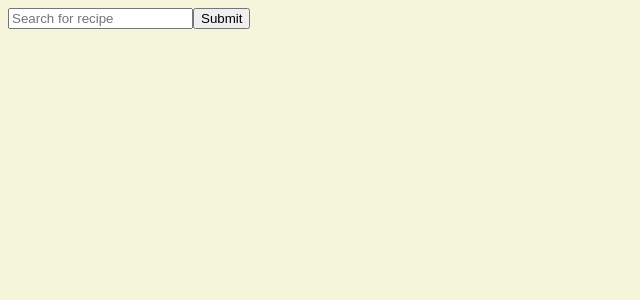
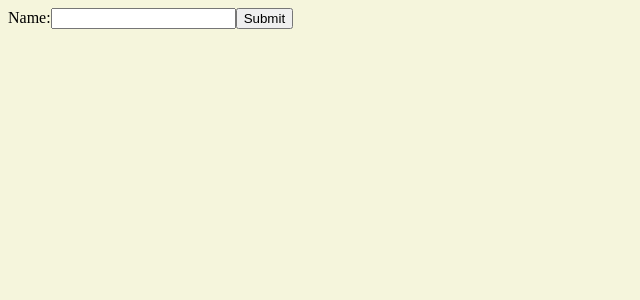
Before and after one commit to josellanza/bloobirds-technical-test, a React app: page / in a window 1280 px wide. Shown: the top 300 px of the page, without its empty margins (0-640 px from the left). Built offline with nearby package versions, Linux system fonts and the light colour scheme.

Commit message:
database set up

```diff
--- a/config_sql.js
+++ b/config_sql.js
@@ -1,10 +1,10 @@
 const mysql = require('mysql');
 
-const con;
+let con;
 
 const init = () => {
     con = mysql.createConnection({
-        host: "127.0.0.1",
+        host: "localhost",
         user: "josellanza", //your user
         password: "Jose1234$",// your password
         database: "techtest"
--- a/controller.js
+++ b/controller.js
@@ -1,12 +1,11 @@
 const testsql = require('./config_sql');
-
 
 const query = (req, res) => {
     console.log("test");
     testsql.init();
     const search = req.body;
 
-    testsql.query('SELECT * FROM pet WHERE name LIKE '%search%'').then((data) => {
+    testsql.query('SELECT * FROM recipe WHERE name LIKE '%search%'').then((data) => {
         res.writeContinue();
         res.statusCode = 200;
         res.setHeader('Content-Type', 'application/json');
--- a/package.json
+++ b/package.json
@@ -10,6 +10,7 @@
   "author": "carlos arenas",
   "license": "ISC",
   "dependencies": {
+    "axios": "^0.18.0",
     "babel": "^6.23.0",
     "babel-cli": "^6.26.0",
     "babel-core": "^6.26.3",
@@ -18,6 +19,7 @@
     "babel-preset-env": "^1.7.0",
     "babel-preset-react": "^6.24.1",
     "babel-preset-stage-0": "^6.24.1",
+    "body-parser": "^1.18.3",
     "css-loader": "^1.0.0",
     "express": "^4.16.4",
     "fetch": "^1.1.0",
--- a/server-back.js
+++ b/server-back.js
@@ -4,10 +4,10 @@ const router = express.Router();
 const controller = require("./controller");
 
 router.route('/query')
-    .post(controller.query);
+  .get(controller.query)
 
 app.use(router);
 
 app.listen(3000, () => {
-    console.log("Node server running on http://localhost:3000");
+    console.log("Node server running on https://localhost:3000");
 });
--- a/src/js/app/App.js
+++ b/src/js/app/App.js
@@ -1,35 +1,43 @@
 import React, {Component} from 'react';
 
 class App extends React.Component {
-  constructor() {
-    super();
-    this.state = { user: {} };
-    this.onSubmit = this.handleSubmit.bind(this);
+  constructor(props) {
+    super(props);
+    this.state = {value: ''};
+
+    this.handleChange = this.handleChange.bind(this);
+    this.handleSubmit = this.handleSubmit.bind(this);
   }
-  handleSubmit(e) {
-    e.preventDefault();
-    var self = this;
-    // On submit of the form, send a POST request with the data to the server.
-    fetch('/users', {
-        method: 'POST',
-        data: {
-          name: self.refs.name        }
-      })
-      .then(function(response) {
-        return response.json()
-      }).then(function(body) {
-        console.log(body);
-      });
+
+  handleChange(event) {
+    this.setState({value: event.target.value});
   }
+
+  handleSubmit(event) {
+    axios.get('/https://localhost:3000/query/', {
+      params: {
+        ID: 12345
+      }
+    })
+    .then(function (response) {
+      console.log(response);
+    })
+    .catch(function (error) {
+      console.log(error);
+    });
+  }
+
   render() {
     return (
-      <form onSubmit={this.onSubmit}>
-        <input type="text" placeholder="Search for recipe" ref="search"/>
-        <input type="submit" />
+      <form onSubmit={this.handleSubmit}>
+        <label>
+          Name:
+          <input type="text" value={this.state.value} onChange={this.handleChange} />
+        </label>
+        <input type="submit" value="Submit" />
       </form>
     );
   }
 }
 
-
 export default App;
--- a/webpack.config.js
+++ b/webpack.config.js
@@ -7,6 +7,13 @@ module.exports = {
   output: {
       filename: "bundle.js",
       path: __dirname + "/dist"
+  },
+  devServer: {
+    port: 3000,
+    open: true,
+    proxy: {
+        "/api": "http://localhost:8080"
+    }
   },
   mode: "development",
   devtool: "source-map",
```
Also changed, not shown: 1 other file (tests, documents, lock files or other folders).
